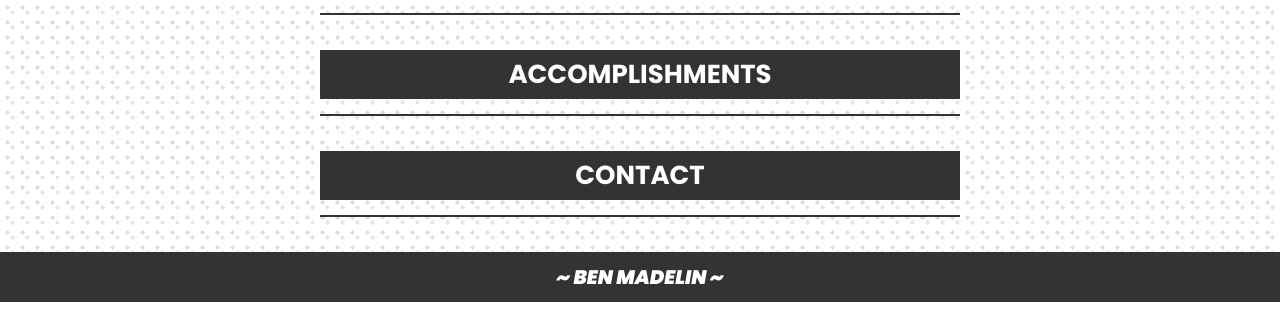
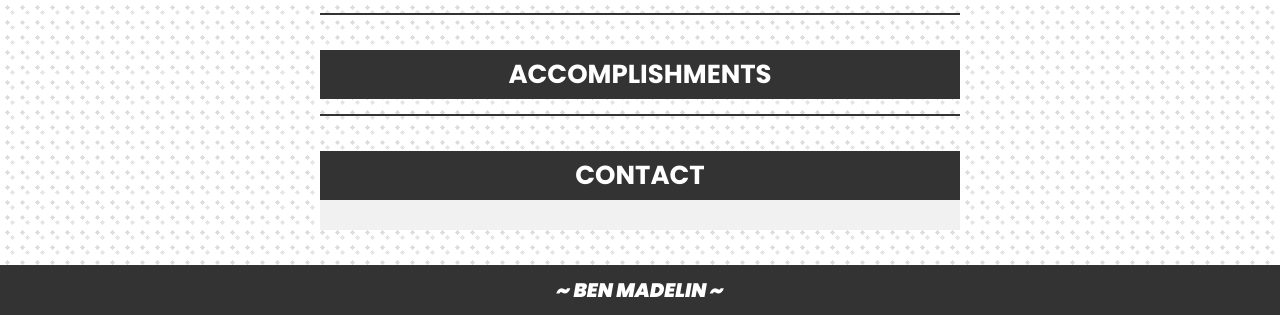
Before and after one commit to madelinben/professional-portfolio, a PHP site: page / in a window 1280 px wide. Shown: the part 2430-2745 px from the top of the page. Run offline with PHP 8.4, Linux system fonts and the light colour scheme; some libraries are stand-ins or nearby versions.

Commit message:
Added Contact section and formatted container.

```diff
--- a/index.php
+++ b/index.php
@@ -59,7 +59,7 @@
                         </div>
 
                         <div class="section-content hidden">
-                            <p>Or quite simply a professional googler and part time wizard / miracle worker.</p>
+                            <p>Or to put it simply: professional Googler and part time wizard / miracle worker.</p>
 
                             <p>Check out my socials!</p>
 
@@ -226,11 +226,18 @@
 
             <br />
 
-            <section id="contact-section">
-                <div class="section-title">Contact</div>
-                <hr />
+            <div id="contact-section section" class="flex-vertical">
+                <section id="contact-container" class="section flex-horizontal">
+                    <div class="flex-vertical">
+                        <div class="section-title">Contact</div>
 
-            </section>
+                        <div class="section-content">
+
+
+
+                        </div>
+                </section>
+            </div>
 
         </main>
 
```
